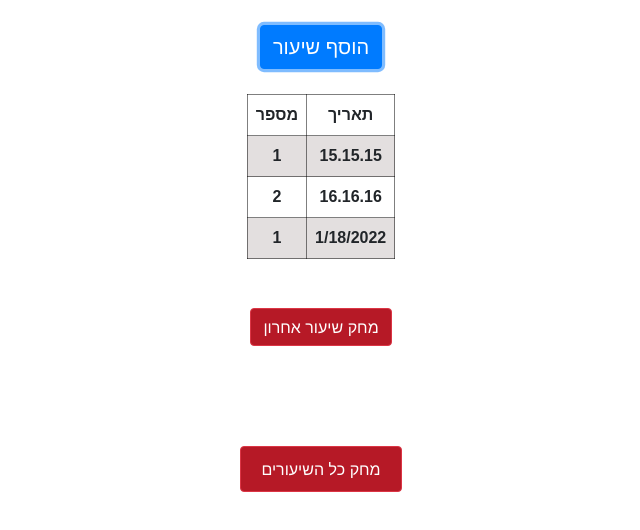
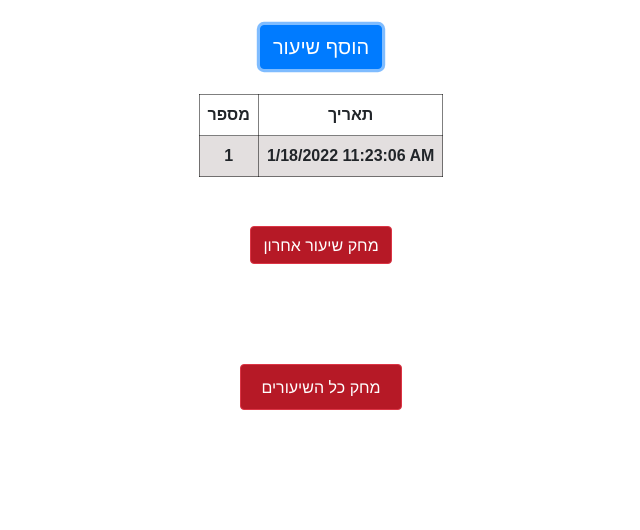
Before and after one commit to arye321/Yoga, a plain HTML site: page index.html in a window 1280 px wide. Both pictures are taken after a click on the button "הוסף שיעור". Shown: the whole page, without its empty margins (319-959 px from the left). Drawn offline with nearby package versions, Linux system fonts and the light colour scheme.

Commit message:
added dates with hour

```diff
--- a/index.html
+++ b/index.html
@@ -5,7 +5,7 @@
     <link rel="stylesheet" href="https://maxcdn.bootstrapcdn.com/bootstrap/4.0.0/css/bootstrap.min.css" integrity="sha384-Gn5384xqQ1aoWXA+058RXPxPg6fy4IWvTNh0E263XmFcJlSAwiGgFAW/dAiS6JXm" crossorigin="anonymous">
 
 	<meta charset="utf-8">
-    <title>yoga 🧘‍♀️</title>
+    <title>Yoga 🤸‍♀️</title>
     <style>
         table {
           font-family: arial, sans-serif;
@@ -43,16 +43,7 @@
                 <th>תאריך</th>
 
             </tr>
-            <tr id='tr_date'>
-                <td>1</td>
-                <td>15.15.15</td>
 
-            </tr>
-            <tr id='tr_date'>
-                <td>2</td>
-                <td>16.16.16</td>
-
-            </tr>
 
 
 
--- a/index.js
+++ b/index.js
@@ -1,22 +1,28 @@
 var dates = [];
-var count = 1;
+var backupDates =[];
+var count = 0;
 function main(){
     var storedNames = JSON.parse(localStorage.getItem("dates"));
     if (!storedNames){
         console.log('no dates in storage')
     }
     else{
-        var storedNames = JSON.parse(localStorage.getItem("names"));
+        var dates = JSON.parse(localStorage.getItem("dates"));
+        var backupDates = JSON.parse(localStorage.getItem("dates"));
+
     }
 }
 
 function addDate(){
-    console.log('addDates')
+    // console.log('addDates')
     var table = document.getElementById('table')
     var newRow = table.insertRow()
-    newRow.insertCell().appendChild(document.createTextNode(count%8));
-    newRow.insertCell().appendChild(document.createTextNode(new Date().toLocaleDateString()));
-    if (count%8==0){
+    const tempDate =new Date().toLocaleDateString()
+    const tempHour = new Date().toLocaleTimeString()
+    const newDate = `${tempDate} ${tempHour}`
+    newRow.insertCell().appendChild(document.createTextNode((count%8)+1));
+    newRow.insertCell().appendChild(document.createTextNode(newDate));
+    if (count%8==7){
         var emptyRow = table.insertRow()
 
         emptyRow.insertCell().appendChild(document.createTextNode(''));
@@ -26,6 +32,9 @@ function addDate(){
     count ++
 
 }
+function removeDate(){
+}
+
 var btnAdd = document.getElementById('btnAdd')
 btnAdd.addEventListener("click", e =>{
     addDate()
```
